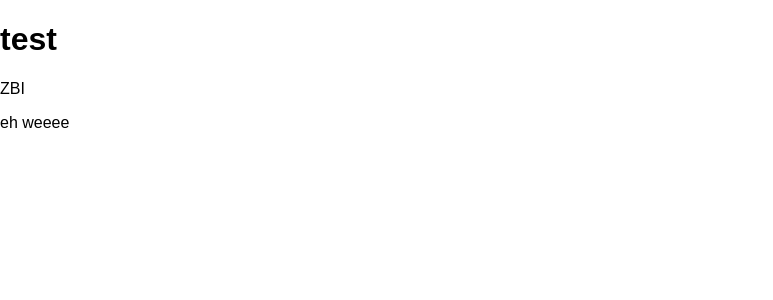
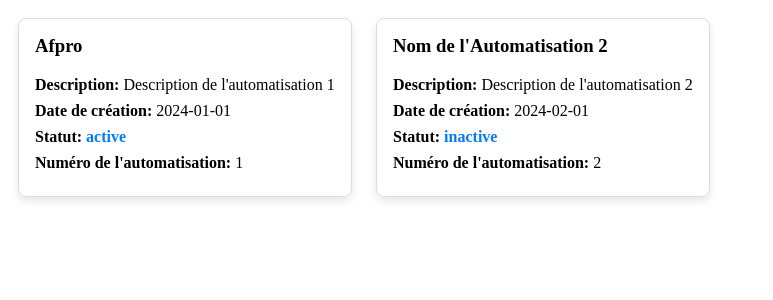
Before and after one commit to mastermetria/presence, a Flask app: page / in a window 1280 px wide. Shown: the top 300 px of the page, without its empty margins (0-773 px from the left). Run offline with Flask 3, Linux system fonts and the light colour scheme.

Commit message:
added card and db.json

```diff
--- a/app.py
+++ b/app.py
@@ -4,42 +4,52 @@
 from automations.a1.main import run
 from apscheduler.schedulers.background import BackgroundScheduler
 from automations.a1.main import run  # Importation des scripts d'automatisation
-
+import json
 import threading
 import os
 
 app = Flask(__name__)
 
 
-
 @app.route('/')
 def index():
-    return render_template('index.html')
+    with open('db.json', 'r') as file:
+        db_data = json.load(file)
+    return render_template('index.html', db=db_data)
+
 
 @app.route('/a1', methods=['GET', 'POST'])
 def a1():
+    with open('db.json', 'r') as file:
+        db_data = json.load(file)
+
     if request.method == 'POST':
         user_input = request.form.get('content')
 
         if user_input is None:
-            return "No input received", 400  # Retourne un message d'erreur si aucun input n'est reçu
+            # Retourne un message d'erreur si aucun input n'est reçu
+            return "No input received", 400
 
         thread = threading.Thread(target=run, args=(user_input,))
         thread.start()
 
-        return redirect('/a1')  # Retourne toujours une réponse en chaîne de caractères
+        # Retourne toujours une réponse en chaîne de caractères
+        return redirect('/a1')
     else:
         pdf_list = os.listdir('automations/a1/downloads')
-        return render_template('a1/interface.html', pdf_list=pdf_list)
+        return render_template('a1/interface.html', db=db_data)
 
 
 @app.route('/a1/get_pdfs')
 def get_pdfs():
     # Obtenir la liste des fichiers PDF dans le dossier
-    pdf_files = [f for f in os.listdir('automations/a1/downloads') if f.endswith('.pdf')]
+    pdf_files = [f for f in os.listdir(
+        'automations/a1/downloads') if f.endswith('.pdf')]
     return jsonify(pdf_files)
 
+
 DOWNLOAD_FOLDER = "automations/a1/downloads"
+
 
 @app.route('/a1/get_folder')
 def get_folder():
@@ -51,7 +61,8 @@
         for root, dirs, files in os.walk(DOWNLOAD_FOLDER):
             for file in files:
                 # Ajoute chaque fichier du dossier dans le ZIP
-                zipf.write(os.path.join(root, file), os.path.relpath(os.path.join(root, file), DOWNLOAD_FOLDER))
+                zipf.write(os.path.join(root, file), os.path.relpath(
+                    os.path.join(root, file), DOWNLOAD_FOLDER))
 
     # Repositionner le pointeur au début du BytesIO pour le téléchargement
     zip_stream.seek(0)
@@ -69,8 +80,6 @@
     app.run(debug=True)
 
 
-
-
 # def a2():
 #     pass
 # # Configurer et démarrer le planificateur
@@ -79,6 +88,5 @@
 # scheduler.start()
 
 
-
 if __name__ == '__main__':
     app.run(debug=True)
--- /dev/null
+++ b/db.json
@@ -0,0 +1,27 @@
+{
+    "cabinet_info": {
+        "name": "Présence",
+        "address": "Marcq en Baroeul",
+        "contact": {
+            "phone": "Numéro de Téléphone",
+            "email": "Email du Cabinet"
+        },
+        "created_at": "Date de Création du Cabinet"
+    },
+    "automations": [
+        {
+            "number": 1,
+            "name": "Afpro",
+            "description": "Description de l'automatisation 1",
+            "created_at": "2024-01-01",
+            "status": "active"
+        },
+        {
+            "number": 2,
+            "name": "Nom de l'Automatisation 2",
+            "description": "Description de l'automatisation 2",
+            "created_at": "2024-02-01",
+            "status": "inactive"
+        }
+    ]
+}
--- a/static/css/main.css
+++ b/static/css/main.css
@@ -1,4 +1,23 @@
-body{
-    margin:0;
-    font-family:sans-serif;
+.card {
+    border: 1px solid #ddd;
+    border-radius: 8px;
+    padding: 16px;
+    margin: 10px;
+    box-shadow: 0 4px 8px rgba(0, 0, 0, 0.1);
+    width: 300px;
+    display: inline-block;
+    vertical-align: top;
 }
+
+.card h3 {
+    margin-top: 0;
+}
+
+.card p {
+    margin: 8px 0;
+}
+
+.card .status {
+    font-weight: bold;
+    color: #007BFF;
+}
--- a/templates/index.html
+++ b/templates/index.html
@@ -1,3 +1,5 @@
+<!-- index.html -->
+
 {% extends 'base.html' %}
 
 {% block head %}
@@ -5,7 +7,17 @@
 {% endblock %}
 
 {% block body %}
-<h1>test</h1>
-<p>ZBI</p>
-<p>eh weeee</p>
+
+
+{% for automation in db.automations %}
+<div class="card">
+    <h3>{{ automation.name }}</h3>
+    <p><strong>Description:</strong> {{ automation.description }}</p>
+    <p><strong>Date de création:</strong> {{ automation.created_at }}</p>
+    <p><strong>Statut:</strong> <span class="status">{{ automation.status }}</span></p>
+    <p><strong>Numéro de l'automatisation:</strong> {{ automation.number }}</p>
+</div>
+{% endfor %}
+
+
 {% endblock %}
```
